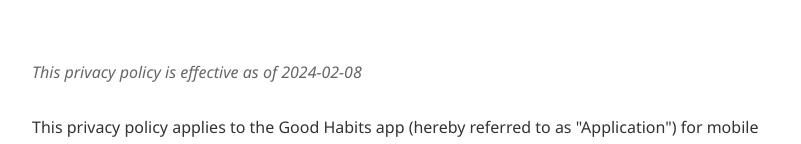
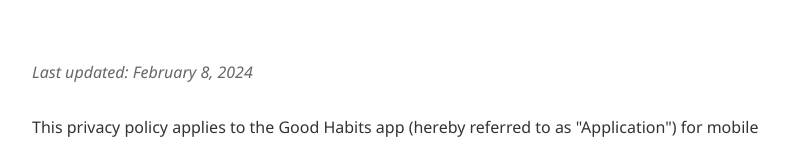
Before and after one commit to RapidAIApps/tradly, a plain HTML site: page privacy-policy.html in a window 1280 px wide. Shown: the part 159-303 px from the top of the page, without its empty margins (228-1029 px from the left). Drawn offline with Linux system fonts and the light colour scheme.

Commit message:
Update privacy-policy.html

```diff
--- a/privacy-policy.html
+++ b/privacy-policy.html
@@ -37,8 +37,7 @@
     <div class="container">
         <h1>Privacy Policy</h1>
         <div class="privacy-content">
-            <p class="last-updated">This privacy policy is effective as of 2024-02-08</p>
-
+               <p class="last-updated">Last updated: February 8, 2024</p>
             <p>This privacy policy applies to the Good Habits app (hereby referred to as "Application") for mobile devices that was created by Rapid AI Apps (hereby referred to as "Service Provider") as a Freemium service. This service is intended for use "AS IS".</p>
 
             <h2>Information Collection and Use</h2>
```
